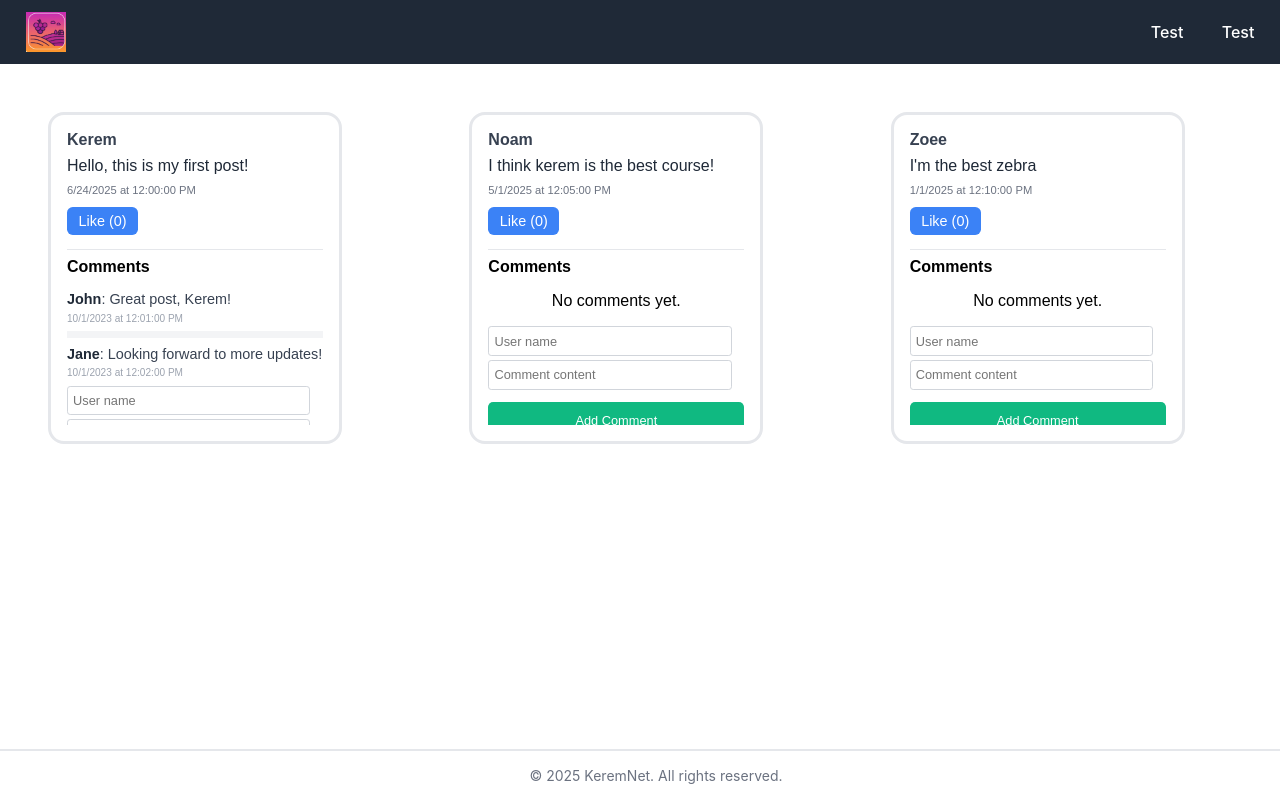
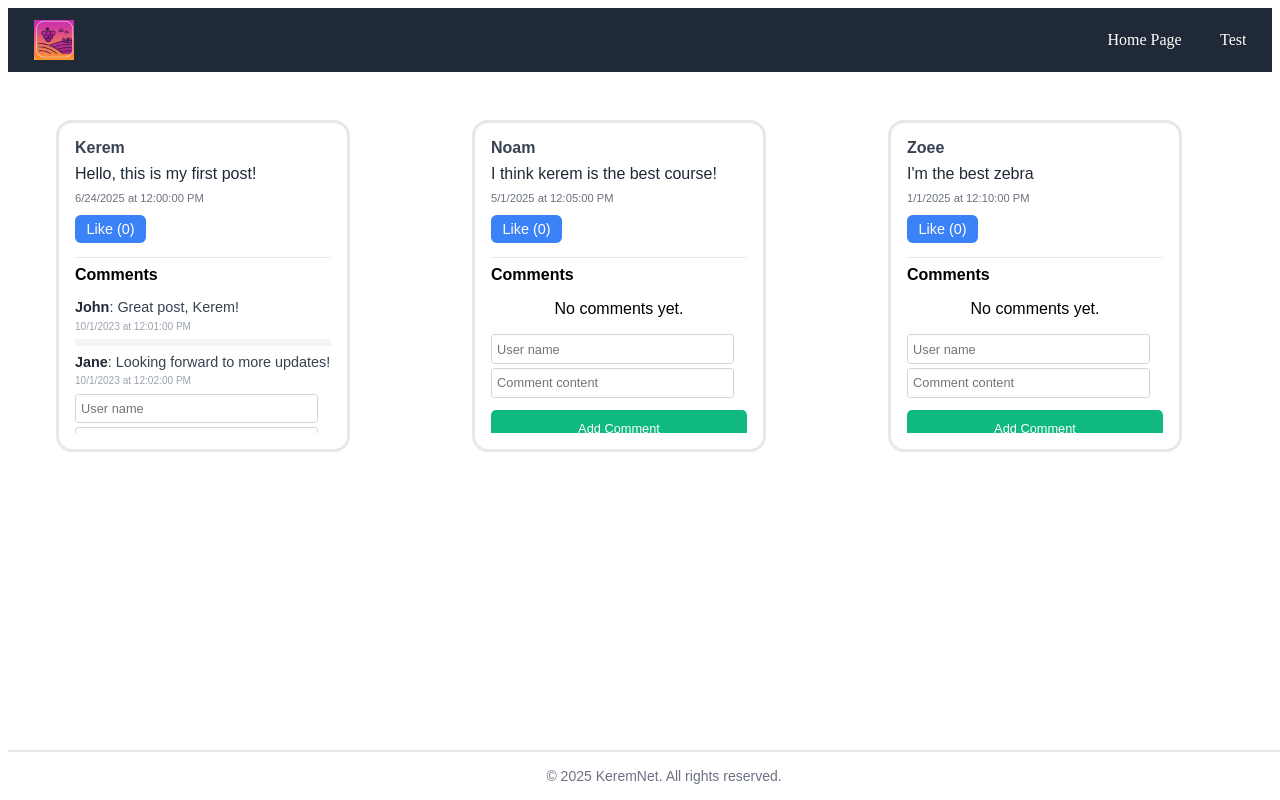
Before and after one commit to NoamR06/KeremNet, a React (Create React App) app in the folder kerem-net/: page / in a window 1280 px wide. Built offline with nearby package versions, Linux system fonts and the light colour scheme; data requests are answered from the project's data file.

Commit message:
Changed to use browser routing

```diff
--- a/kerem-net/package.json
+++ b/kerem-net/package.json
@@ -13,8 +13,10 @@
     "@types/react-dom": "^19.1.6",
     "react": "^19.1.0",
     "react-dom": "^19.1.0",
+    "react-router-dom": "^7.6.2",
     "react-scripts": "5.0.1",
     "typescript": "^4.9.5",
+    "uuid": "^11.1.0",
     "web-vitals": "^2.1.4"
   },
   "scripts": {
--- a/kerem-net/src/App.tsx
+++ b/kerem-net/src/App.tsx
@@ -1,16 +1,17 @@
 import React, { Fragment } from 'react';
-import Navbar from './Components/ApplicationLayout/NavigationBar/navigationBar';
-import { Posts } from './Components/Post/Post';
-import Footer from './Components/ApplicationLayout/Footer/Footer';
+import { Route, Routes } from 'react-router-dom';
+import HomePage from './Components/Pages/HomePage';
+import ApplicationLayout from './Components/ApplicationLayout/ApplicationLayout';
 
 
 
 const App: React.FC = () => {
   return (
     <Fragment>
-      <Navbar />
-      <Posts />
-      <Footer />
+      <ApplicationLayout />
+      <Routes>
+        <Route path="/" element={<HomePage />} />
+      </Routes>
     </Fragment>
   );
 };
--- a/kerem-net/src/Components/ApplicationLayout/Footer/Footer.css
+++ b/kerem-net/src/Components/ApplicationLayout/Footer/Footer.css
@@ -4,8 +4,9 @@
   background-color: white;
   color: #6b7280;
   font-size: 0.875rem;
-  border-top: 0.2em solid #e5e7eb;
+  border-top: 0.17em solid hsl(220, 13%, 91%);
   position: fixed;
+  font-family: Arial, Helvetica, sans-serif;
   bottom: 0;
   width: 100%;
 }
--- a/kerem-net/src/Components/ApplicationLayout/NavigationBar/navigationBar.css
+++ b/kerem-net/src/Components/ApplicationLayout/NavigationBar/navigationBar.css
@@ -18,7 +18,7 @@
   width: auto;
 }
 
-.navbar-links a {
+.navbar-links #navigation_link {
   margin-left: 3vw;
   text-decoration: none;
   color: white;
@@ -26,6 +26,6 @@
   transition: color 0.3s;
 }
 
-.navbar-links a:hover {
+.navbar-links #navigation_link:hover {
   color: #60a5fa;
 }
--- a/kerem-net/src/Components/ApplicationLayout/NavigationBar/navigationBar.tsx
+++ b/kerem-net/src/Components/ApplicationLayout/NavigationBar/navigationBar.tsx
@@ -10,8 +10,8 @@ const Navbar: React.FC = () => {
         <img src={logo} alt="Logo" className="navbar-logo" />
       </div>
       <div className="navbar-links">
-        <a>Test</a>
-        <a>Test</a>
+          <Link id="navigation_link" to="/">Home Page</Link>
+          <Link id="navigation_link" to="/test">Test</Link>
       </div>
     </nav>
   );
--- /dev/null
+++ b/kerem-net/src/Components/Pages/HomePage.tsx
@@ -0,0 +1,11 @@
+import { Fragment } from "react/jsx-runtime";
+import Navbar from "../ApplicationLayout/NavigationBar/navigationBar";
+import { Posts } from "../Post/Post";
+import Footer from "../ApplicationLayout/Footer/Footer";
+
+const HomePage: React.FC = () => {
+  return (
+    <Posts />
+  );
+};
+export default HomePage;
--- a/kerem-net/src/index.tsx
+++ b/kerem-net/src/index.tsx
@@ -1,19 +1,17 @@
 import React from 'react';
 import ReactDOM from 'react-dom/client';
-import './index.css';
+import { BrowserRouter } from 'react-router-dom';
 import App from './App';
-import reportWebVitals from './reportWebVitals';
 
-const root = ReactDOM.createRoot(
-  document.getElementById('root') as HTMLElement
-);
-root.render(
+const rootElement = document.getElementById('root');
+if (!rootElement) {
+  throw new Error("Root element with id 'root' not found");
+}
+
+ReactDOM.createRoot(rootElement).render(
   <React.StrictMode>
-    <App />
+    <BrowserRouter>
+      <App />
+    </BrowserRouter>
   </React.StrictMode>
 );
-
-// If you want to start measuring performance in your app, pass a function
-// to log results (for example: reportWebVitals(console.log))
-// or send to an analytics endpoint. Learn more: https://bit.ly/CRA-vitals
-reportWebVitals();
```
Also changed, not shown: 1 other file (tests, documents, lock files or other folders).
